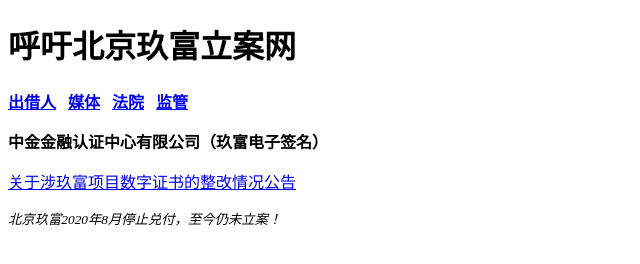
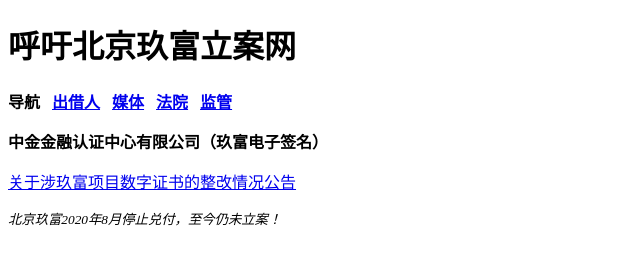
Before and after one commit to hyjflaw/hyjflaw.github.io, a plain HTML site: page 监管.html in a window 1280 px wide. Shown: the whole page, without its empty margins (0-640 px from the left). Drawn offline with Linux system fonts and the light colour scheme.

Commit message:
Update 监管.html
123

```diff
--- a/监管.html
+++ b/监管.html
@@ -9,7 +9,8 @@
   <h1>呼吁北京玖富立案网</h1>
 </header>
 <nav>
-  <b>
+  <b
+   <a href="index.html">导航</a> &nbsp;
    <a href="出借人.html">出借人</a> &nbsp;
    <a href="媒体.html">媒体</a>  &nbsp;
    <a href="法院.html">法院</a>  &nbsp;
```
